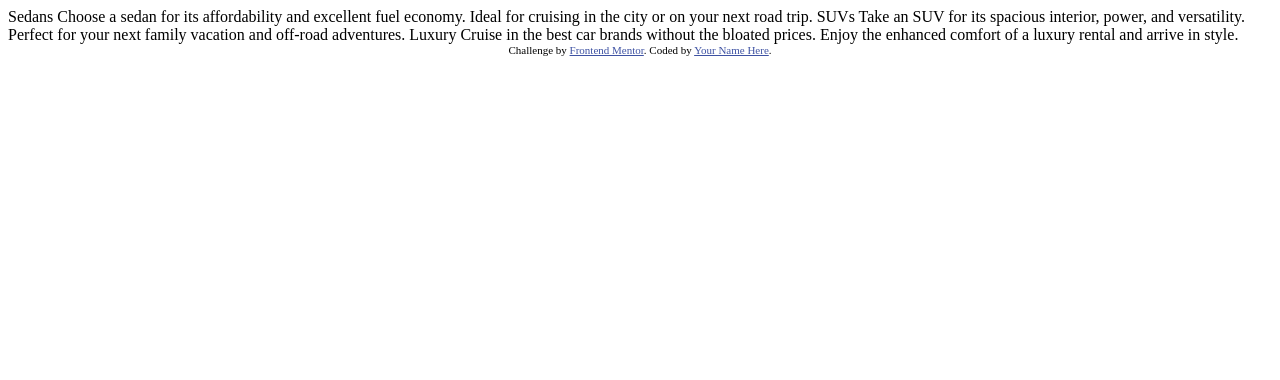
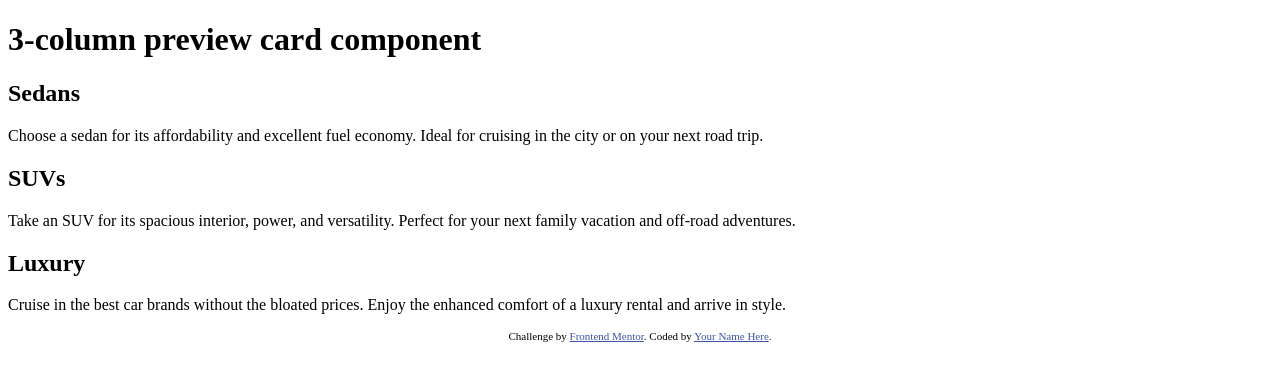
Before and after one commit to sayali-gad/3-column-preview-card-component, a plain HTML site: page index.html in a window 1280 px wide. Drawn offline with Linux system fonts and the light colour scheme.

Commit message:
html structure added

```diff
--- a/index.html
+++ b/index.html
@@ -1,36 +1,57 @@
 <!DOCTYPE html>
 <html lang="en">
   <head>
-  <meta charset="UTF-8">
-  <meta name="viewport" content="width=device-width, initial-scale=1.0"> <!-- displays site properly based on user's device -->
+    <meta charset="UTF-8" />
+    <meta name="viewport" content="width=device-width, initial-scale=1.0" />
+    <!-- displays site properly based on user's device -->
 
-  <link rel="icon" type="image/png" sizes="32x32" href="./images/favicon-32x32.png">
+    <link
+      rel="icon"
+      type="image/png"
+      sizes="32x32"
+      href="./images/favicon-32x32.png"
+    />
 
     <title>Frontend Mentor | 3-column preview card component</title>
 
     <!-- Feel free to remove these styles or customise in your own stylesheet 👍 -->
     <style>
-    .attribution { font-size: 11px; text-align: center; }
-    .attribution a { color: hsl(228, 45%, 44%); }
+      .attribution {
+        font-size: 11px;
+        text-align: center;
+      }
+      .attribution a {
+        color: hsl(228, 45%, 44%);
+      }
     </style>
   </head>
   <body>
+    <h1>3-column preview card component</h1>
 
-  Sedans
-  Choose a sedan for its affordability and excellent fuel economy. Ideal for cruising in the city
-  or on your next road trip.
+    <div>
+      <h2>Sedans</h2>
+      <p>
+        Choose a sedan for its affordability and excellent fuel economy. Ideal
+        for cruising in the city or on your next road trip.
+      </p>
 
-  SUVs
-  Take an SUV for its spacious interior, power, and versatility. Perfect for your next family vacation
-  and off-road adventures.
+      <h2>SUVs</h2>
+      <p>
+        Take an SUV for its spacious interior, power, and versatility. Perfect
+        for your next family vacation and off-road adventures.
+      </p>
 
-  Luxury
-  Cruise in the best car brands without the bloated prices. Enjoy the enhanced comfort of a luxury
-  rental and arrive in style.
-
+      <h2>Luxury</h2>
+      <p>
+        Cruise in the best car brands without the bloated prices. Enjoy the
+        enhanced comfort of a luxury rental and arrive in style.
+      </p>
+    </div>
     <div class="attribution">
-    Challenge by <a href="https://www.frontendmentor.io?ref=challenge" target="_blank">Frontend Mentor</a>.
-    Coded by <a href="#">Your Name Here</a>.
+      Challenge by
+      <a href="https://www.frontendmentor.io?ref=challenge" target="_blank"
+        >Frontend Mentor</a
+      >. Coded by <a href="#">Your Name Here</a>.
     </div>
   </body>
 </html>
```
Lines whose indentation alone changed are shown as unchanged.
